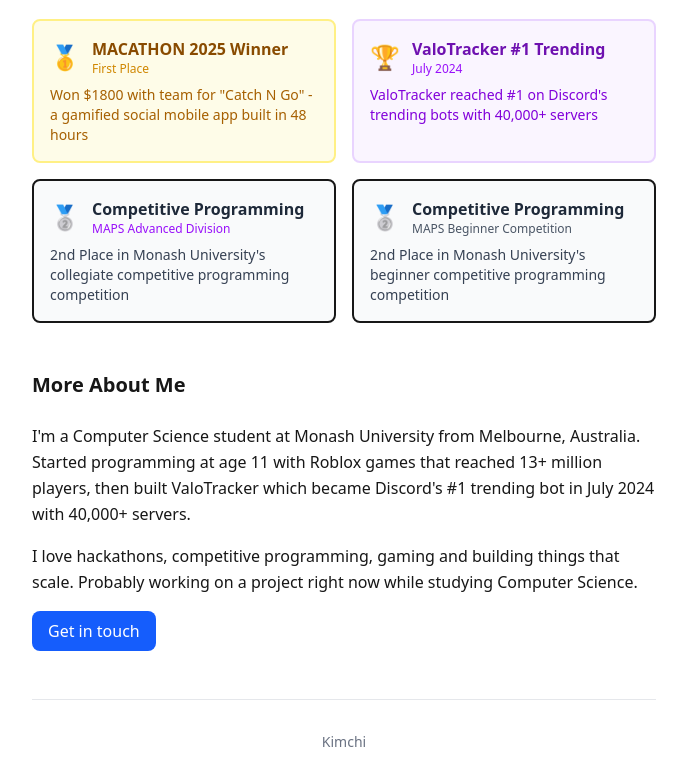
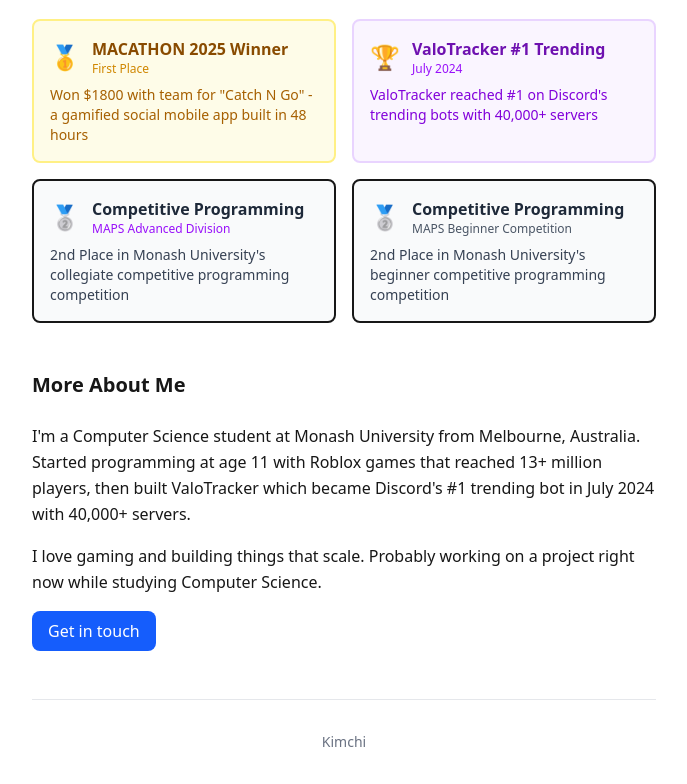
Before and after one commit to PenguinDevs/PortfolioSite, a Next.js app: page / in a window 1280 px wide. Shown: the part 803-1587 px from the top of the page, without its empty margins (296-983 px from the left). Built offline with nearby package versions, Linux system fonts and the light colour scheme.

Commit message:
style: prettier formatting

```diff
--- a/src/app/page.tsx
+++ b/src/app/page.tsx
@@ -77,8 +77,8 @@
             >
               <h4 className="font-medium mb-2">ValoTracker</h4>
               <p className="text-sm text-gray-600 dark:text-gray-300">
-                Founded and maintained Discord's #1 trending bot with 40,000+ servers. Valorant
-                statistics and insights.
+                Founded and maintained Discord's #1 trending bot with 40,000+
+                servers. Valorant statistics and insights.
               </p>
               <span className="text-xs text-blue-600 dark:text-blue-400">
                 Featured on discord.com/build
@@ -92,7 +92,8 @@
             >
               <h4 className="font-medium mb-2">Roblox</h4>
               <p className="text-sm text-gray-600 dark:text-gray-300">
-                Amassed tens of millions of players across multiple games, adopting various skill sets; not just programming.
+                Amassed tens of millions of players across multiple games,
+                adopting various skill sets; not just programming.
               </p>
               <span className="text-xs text-blue-600 dark:text-blue-400">
                 Since 11 years old
@@ -124,8 +125,8 @@
                 </div>
               </div>
               <p className="text-sm text-yellow-700 dark:text-yellow-300">
-                Won $1800 with team for "Catch N Go" - a gamified social mobile app built
-                in 48 hours
+                Won $1800 with team for "Catch N Go" - a gamified social mobile
+                app built in 48 hours
               </p>
             </div>
 
@@ -197,9 +198,8 @@
               servers.
             </p>
             <p className="leading-relaxed mb-4">
-              I love hackathons, competitive programming, gaming and building
-              things that scale. Probably working on a project right now while
-              studying Computer Science.
+              I love gaming and building things that scale. Probably working on
+              a project right now while studying Computer Science.
             </p>
             <a
               href="/contact"
--- a/src/components/icons/DiscordIcon.tsx
+++ b/src/components/icons/DiscordIcon.tsx
@@ -1,7 +1,11 @@
-export default function DiscordIcon({ className = "w-6 h-6" }: { className?: string }) {
+export default function DiscordIcon({
+  className = 'w-6 h-6',
+}: {
+  className?: string;
+}) {
   return (
     <svg className={className} fill="currentColor" viewBox="0 0 24 24">
-      <path d="M20.317 4.37a19.791 19.791 0 0 0-4.885-1.515a.074.074 0 0 0-.079.037c-.21.375-.444.864-.608 1.25a18.27 18.27 0 0 0-5.487 0a12.64 12.64 0 0 0-.617-1.25a.077.077 0 0 0-.079-.037A19.736 19.736 0 0 0 3.677 4.37a.07.07 0 0 0-.032.027C.533 9.046-.32 13.58.099 18.057a.082.082 0 0 0 .031.057a19.9 19.9 0 0 0 5.993 3.03a.078.078 0 0 0 .084-.028a14.09 14.09 0 0 0 1.226-1.994a.076.076 0 0 0-.041-.106a13.107 13.107 0 0 1-1.872-.892a.077.077 0 0 1-.008-.128a10.2 10.2 0 0 0 .372-.292a.074.074 0 0 1 .077-.01c3.928 1.793 8.18 1.793 12.062 0a.074.074 0 0 1 .078.01c.12.098.246.196.373.292a.077.077 0 0 1-.006.127a12.299 12.299 0 0 1-1.873.892a.077.077 0 0 0-.041.107c.36.698.772 1.362 1.225 1.993a.076.076 0 0 0 .084.028a19.839 19.839 0 0 0 6.002-3.03a.077.077 0 0 0 .032-.054c.5-5.177-.838-9.674-3.549-13.66a.061.061 0 0 0-.031-.03zM8.02 15.33c-1.183 0-2.157-1.085-2.157-2.419c0-1.333.956-2.419 2.157-2.419c1.21 0 2.176 1.096 2.157 2.42c0 1.333-.956 2.418-2.157 2.418zm7.975 0c-1.183 0-2.157-1.085-2.157-2.419c0-1.333.955-2.419 2.157-2.419c1.21 0 2.176 1.096 2.157 2.42c0 1.333-.946 2.418-2.157 2.418z"/>
+      <path d="M20.317 4.37a19.791 19.791 0 0 0-4.885-1.515a.074.074 0 0 0-.079.037c-.21.375-.444.864-.608 1.25a18.27 18.27 0 0 0-5.487 0a12.64 12.64 0 0 0-.617-1.25a.077.077 0 0 0-.079-.037A19.736 19.736 0 0 0 3.677 4.37a.07.07 0 0 0-.032.027C.533 9.046-.32 13.58.099 18.057a.082.082 0 0 0 .031.057a19.9 19.9 0 0 0 5.993 3.03a.078.078 0 0 0 .084-.028a14.09 14.09 0 0 0 1.226-1.994a.076.076 0 0 0-.041-.106a13.107 13.107 0 0 1-1.872-.892a.077.077 0 0 1-.008-.128a10.2 10.2 0 0 0 .372-.292a.074.074 0 0 1 .077-.01c3.928 1.793 8.18 1.793 12.062 0a.074.074 0 0 1 .078.01c.12.098.246.196.373.292a.077.077 0 0 1-.006.127a12.299 12.299 0 0 1-1.873.892a.077.077 0 0 0-.041.107c.36.698.772 1.362 1.225 1.993a.076.076 0 0 0 .084.028a19.839 19.839 0 0 0 6.002-3.03a.077.077 0 0 0 .032-.054c.5-5.177-.838-9.674-3.549-13.66a.061.061 0 0 0-.031-.03zM8.02 15.33c-1.183 0-2.157-1.085-2.157-2.419c0-1.333.956-2.419 2.157-2.419c1.21 0 2.176 1.096 2.157 2.42c0 1.333-.956 2.418-2.157 2.418zm7.975 0c-1.183 0-2.157-1.085-2.157-2.419c0-1.333.955-2.419 2.157-2.419c1.21 0 2.176 1.096 2.157 2.42c0 1.333-.946 2.418-2.157 2.418z" />
     </svg>
   );
 }
--- a/src/components/icons/EmailIcon.tsx
+++ b/src/components/icons/EmailIcon.tsx
@@ -1,4 +1,8 @@
-export default function EmailIcon({ className = "w-6 h-6" }: { className?: string }) {
+export default function EmailIcon({
+  className = 'w-6 h-6',
+}: {
+  className?: string;
+}) {
   return (
     <svg className={className} fill="currentColor" viewBox="0 0 24 24">
       <path d="M1.5 8.67v8.58a3 3 0 003 3h15a3 3 0 003-3V8.67l-8.928 5.493a3 3 0 01-3.144 0L1.5 8.67z" />
--- a/src/components/icons/GitHubIcon.tsx
+++ b/src/components/icons/GitHubIcon.tsx
@@ -1,7 +1,11 @@
-export default function GitHubIcon({ className = "w-6 h-6" }: { className?: string }) {
+export default function GitHubIcon({
+  className = 'w-6 h-6',
+}: {
+  className?: string;
+}) {
   return (
     <svg className={className} fill="currentColor" viewBox="0 0 24 24">
-      <path d="M12 0c-6.626 0-12 5.373-12 12 0 5.302 3.438 9.8 8.207 11.387.599.111.793-.261.793-.577v-2.234c-3.338.726-4.033-1.416-4.033-1.416-.546-1.387-1.333-1.756-1.333-1.756-1.089-.745.083-.729.083-.729 1.205.084 1.839 1.237 1.839 1.237 1.07 1.834 2.807 1.304 3.492.997.107-.775.418-1.305.762-1.604-2.665-.305-5.467-1.334-5.467-5.931 0-1.311.469-2.381 1.236-3.221-.124-.303-.535-1.524.117-3.176 0 0 1.008-.322 3.301 1.23.957-.266 1.983-.399 3.003-.404 1.02.005 2.047.138 3.006.404 2.291-1.552 3.297-1.23 3.297-1.23.653 1.653.242 2.874.118 3.176.77.84 1.235 1.911 1.235 3.221 0 4.609-2.807 5.624-5.479 5.921.43.372.823 1.102.823 2.222v3.293c0 .319.192.694.801.576 4.765-1.589 8.199-6.086 8.199-11.386 0-6.627-5.373-12-12-12z"/>
+      <path d="M12 0c-6.626 0-12 5.373-12 12 0 5.302 3.438 9.8 8.207 11.387.599.111.793-.261.793-.577v-2.234c-3.338.726-4.033-1.416-4.033-1.416-.546-1.387-1.333-1.756-1.333-1.756-1.089-.745.083-.729.083-.729 1.205.084 1.839 1.237 1.839 1.237 1.07 1.834 2.807 1.304 3.492.997.107-.775.418-1.305.762-1.604-2.665-.305-5.467-1.334-5.467-5.931 0-1.311.469-2.381 1.236-3.221-.124-.303-.535-1.524.117-3.176 0 0 1.008-.322 3.301 1.23.957-.266 1.983-.399 3.003-.404 1.02.005 2.047.138 3.006.404 2.291-1.552 3.297-1.23 3.297-1.23.653 1.653.242 2.874.118 3.176.77.84 1.235 1.911 1.235 3.221 0 4.609-2.807 5.624-5.479 5.921.43.372.823 1.102.823 2.222v3.293c0 .319.192.694.801.576 4.765-1.589 8.199-6.086 8.199-11.386 0-6.627-5.373-12-12-12z" />
     </svg>
   );
 }
--- a/src/components/icons/LinkedInIcon.tsx
+++ b/src/components/icons/LinkedInIcon.tsx
@@ -1,7 +1,11 @@
-export default function LinkedInIcon({ className = "w-6 h-6" }: { className?: string }) {
+export default function LinkedInIcon({
+  className = 'w-6 h-6',
+}: {
+  className?: string;
+}) {
   return (
     <svg className={className} fill="currentColor" viewBox="0 0 24 24">
-      <path d="M20.447 20.452h-3.554v-5.569c0-1.328-.027-3.037-1.852-3.037-1.853 0-2.136 1.445-2.136 2.939v5.667H9.351V9h3.414v1.561h.046c.477-.9 1.637-1.85 3.37-1.85 3.601 0 4.267 2.37 4.267 5.455v6.286zM5.337 7.433c-1.144 0-2.063-.926-2.063-2.065 0-1.138.92-2.063 2.063-2.063 1.14 0 2.064.925 2.064 2.063 0 1.139-.925 2.065-2.064 2.065zm1.782 13.019H3.555V9h3.564v11.452zM22.225 0H1.771C.792 0 0 .774 0 1.729v20.542C0 23.227.792 24 1.771 24h20.451C23.2 24 24 23.227 24 22.271V1.729C24 .774 23.2 0 22.222 0h.003z"/>
+      <path d="M20.447 20.452h-3.554v-5.569c0-1.328-.027-3.037-1.852-3.037-1.853 0-2.136 1.445-2.136 2.939v5.667H9.351V9h3.414v1.561h.046c.477-.9 1.637-1.85 3.37-1.85 3.601 0 4.267 2.37 4.267 5.455v6.286zM5.337 7.433c-1.144 0-2.063-.926-2.063-2.065 0-1.138.92-2.063 2.063-2.063 1.14 0 2.064.925 2.064 2.063 0 1.139-.925 2.065-2.064 2.065zm1.782 13.019H3.555V9h3.564v11.452zM22.225 0H1.771C.792 0 0 .774 0 1.729v20.542C0 23.227.792 24 1.771 24h20.451C23.2 24 24 23.227 24 22.271V1.729C24 .774 23.2 0 22.222 0h.003z" />
     </svg>
   );
 }
```
Also changed, not shown: src/app/contact/page.tsx (+6 -1 lines), src/components/icons/index.ts (line endings or trailing spaces).
